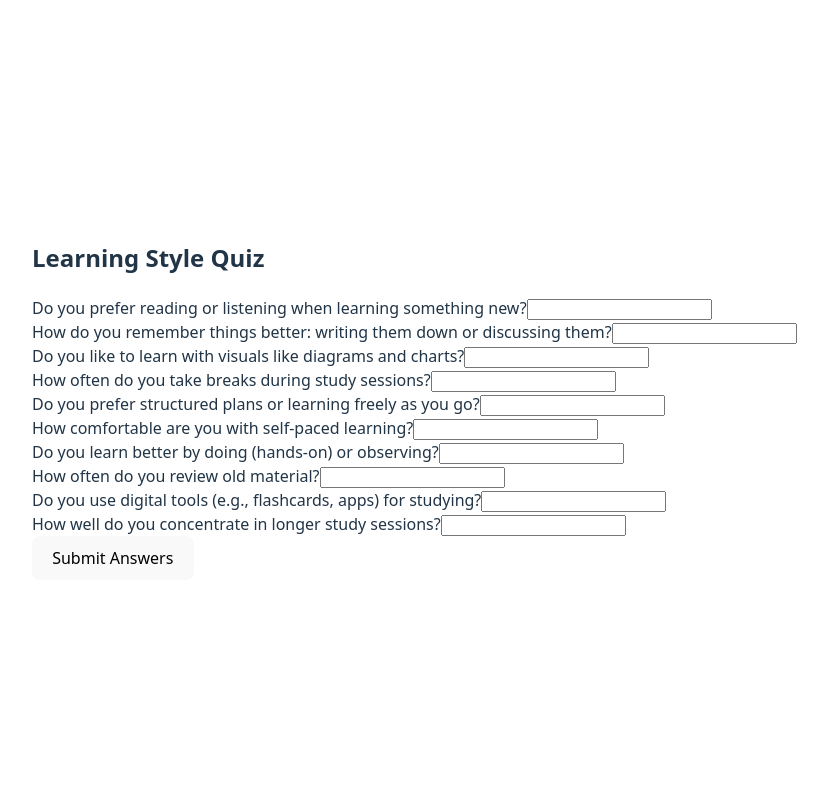
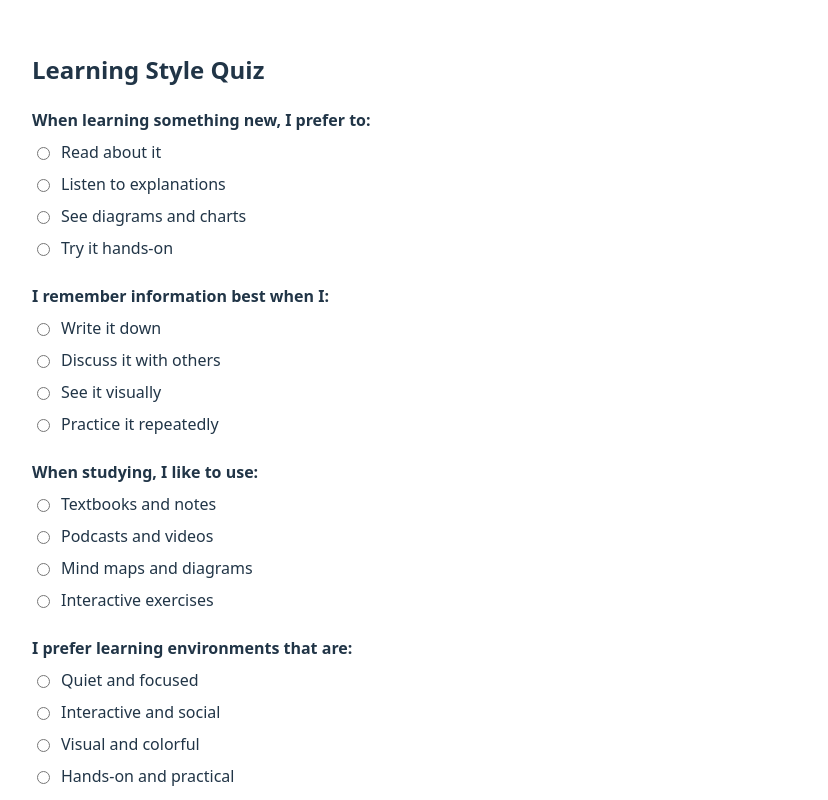
Before and after one commit to Frezzard2/MindPilot, a React (Vite) app in the folder frontend/: page / in a window 1280 px wide. Shown: the top 800 px of the page, without its empty margins (0-828 px from the left). Built offline with nearby package versions, Linux system fonts and the light colour scheme.

Commit message:
Bug fixes for profile integration

```diff
--- a/frontend/src/App.jsx
+++ b/frontend/src/App.jsx
@@ -16,7 +16,7 @@ function App() {
   }, []);
 
   const handleQuizComplete = (profile) => {
-    setLearningProfile(profile);
+    setLearningProfile(profile.type);
   };
 
   return (
@@ -26,13 +26,32 @@ function App() {
           <LearningStyleQuiz onComplete={handleQuizComplete} />
         ) : (
           <>
-            <nav style={{ marginBottom: "2rem", display: "flex", gap: "1rem" }}>
+            <nav style={{ marginBottom: "2rem", display: "flex", gap: "1rem", justifyContent: "space-between", alignItems: "center" }}>
+              <div style={{ display: "flex", gap: "1rem" }}>
                 <Link to="/" style={{ textDecoration: "none", color: "#4f46e5", display: "flex", alignItems: "center", gap: "0.5rem" }}>
                   <FiBookOpen /> Main
                 </Link>
                 <Link to="/history" style={{ textDecoration: "none", color: "#4f46e5", display: "flex", alignItems: "center", gap: "0.5rem" }}>
                   <FiClock /> History
                 </Link>
+              </div>
+              <button
+                onClick={() => {
+                  localStorage.removeItem("learningProfile");
+                  setLearningProfile(null);
+                }}
+                style={{
+                  padding: "0.5rem 1rem",
+                  backgroundColor: "#ef4444",
+                  color: "white",
+                  border: "none",
+                  borderRadius: "4px",
+                  cursor: "pointer",
+                  fontSize: "0.875rem"
+                }}
+              >
+                Reset Profile
+              </button>
             </nav>
 
             <Routes>
--- a/frontend/src/pages/LearningStyleQuiz.jsx
+++ b/frontend/src/pages/LearningStyleQuiz.jsx
@@ -2,16 +2,26 @@ import React, { useState } from "react";
 import { Form } from "react-router-dom";
 
 const questions = [
-    "Do you prefer reading or listening when learning something new?",
-    "How do you remember things better: writing them down or discussing them?",
-    "Do you like to learn with visuals like diagrams and charts?",
-    "How often do you take breaks during study sessions?",
-    "Do you prefer structured plans or learning freely as you go?",
-    "How comfortable are you with self-paced learning?",
-    "Do you learn better by doing (hands-on) or observing?",
-    "How often do you review old material?",
-    "Do you use digital tools (e.g., flashcards, apps) for studying?",
-    "How well do you concentrate in longer study sessions?",
+    {
+        question: "When learning something new, I prefer to:",
+        options: ["Read about it", "Listen to explanations", "See diagrams and charts", "Try it hands-on"]
+    },
+    {
+        question: "I remember information best when I:",
+        options: ["Write it down", "Discuss it with others", "See it visually", "Practice it repeatedly"]
+    },
+    {
+        question: "When studying, I like to use:",
+        options: ["Textbooks and notes", "Podcasts and videos", "Mind maps and diagrams", "Interactive exercises"]
+    },
+    {
+        question: "I prefer learning environments that are:",
+        options: ["Quiet and focused", "Interactive and social", "Visual and colorful", "Hands-on and practical"]
+    },
+    {
+        question: "When solving problems, I usually:",
+        options: ["Think through them step by step", "Talk through them with others", "Draw or visualize them", "Try different approaches"]
+    }
 ];
 
 export default function LearningStyleQuiz({ onComplete }) {
@@ -31,12 +41,49 @@ export default function LearningStyleQuiz({ onComplete }) {
             return;
         }
 
-        const learningprofile = {
+        // Analyze answers to determine learning profile
+        let profileType = "General Learner";
+
+        // Analyze answers to determine learning style
+        const visualAnswers = answers.filter(answer =>
+            answer && (answer.toLowerCase().includes('diagram') ||
+            answer.toLowerCase().includes('chart') ||
+            answer.toLowerCase().includes('visual') ||
+            answer.toLowerCase().includes('mind maps') ||
+            answer.toLowerCase().includes('colorful'))
+        ).length;
+
+        const auditoryAnswers = answers.filter(answer =>
+            answer && (answer.toLowerCase().includes('listen') ||
+            answer.toLowerCase().includes('discuss') ||
+            answer.toLowerCase().includes('talk') ||
+            answer.toLowerCase().includes('podcasts') ||
+            answer.toLowerCase().includes('social'))
+        ).length;
+
+        const textAnswers = answers.filter(answer =>
+            answer && (answer.toLowerCase().includes('read') ||
+            answer.toLowerCase().includes('write') ||
+            answer.toLowerCase().includes('textbook') ||
+            answer.toLowerCase().includes('notes') ||
+            answer.toLowerCase().includes('step by step'))
+        ).length;
+
+        if (visualAnswers > auditoryAnswers && visualAnswers > textAnswers) {
+            profileType = "Visual Learner";
+        } else if (auditoryAnswers > visualAnswers && auditoryAnswers > textAnswers) {
+            profileType = "Auditory Learner";
+        } else if (textAnswers > visualAnswers && textAnswers > auditoryAnswers) {
+            profileType = "Text-Based Learner";
+        }
+
+        const learningProfile = {
+            type: profileType,
             answers,
             completedAt: new Date().toISOString(),
         };
 
-        localStorage.setItem("learning_profile", JSON.stringify(learningprofile));
+        localStorage.setItem("learningProfile", JSON.stringify(learningProfile));
         setSubmitted(true);
         if (onComplete) onComplete(learningProfile);
     };
@@ -50,14 +97,25 @@ export default function LearningStyleQuiz({ onComplete }) {
             <h2 className="text-2xl font-bold mb-4">Learning Style Quiz</h2>
 
             {questions.map((q, idx) => (
-                <div key={idx}>
-                    <label className="block mb-2 font-medium">{q}</label>
-                    <input
-                        type="text"
-                        value={answers[idx]}
-                        onChange={(e) => handleChange(idx, e.target.value)}
-                        className="w-full p-2 border border-gray-300 rounded required"
-                    />
+                <div key={idx} style={{ marginBottom: "1.5rem" }}>
+                    <label style={{ display: "block", marginBottom: "0.5rem", fontWeight: "bold" }}>
+                        {q.question}
+                    </label>
+                    <div style={{ display: "flex", flexDirection: "column", gap: "0.5rem" }}>
+                        {q.options.map((option, optionIdx) => (
+                            <label key={optionIdx} style={{ display: "flex", alignItems: "center", gap: "0.5rem" }}>
+                                <input
+                                    type="radio"
+                                    name={`question-${idx}`}
+                                    value={option}
+                                    checked={answers[idx] === option}
+                                    onChange={(e) => handleChange(idx, e.target.value)}
+                                    required
+                                />
+                                {option}
+                            </label>
+                        ))}
+                    </div>
                 </div>
             ))}
 
--- a/frontend/src/pages/MainPage.jsx
+++ b/frontend/src/pages/MainPage.jsx
@@ -32,7 +32,7 @@ function MainPage({ learningProfile }) {
     if (!learningProfile) return;
 
     const profileToDetailMap = {
-      "beginner": "simple",
+      "Beginner": "simple",
       "Visual Learner": "detailed",
       "Text-Based Learner": "normal",
       "Auditory Learner": "detailed",
```
Lines whose indentation alone changed are shown as unchanged.
